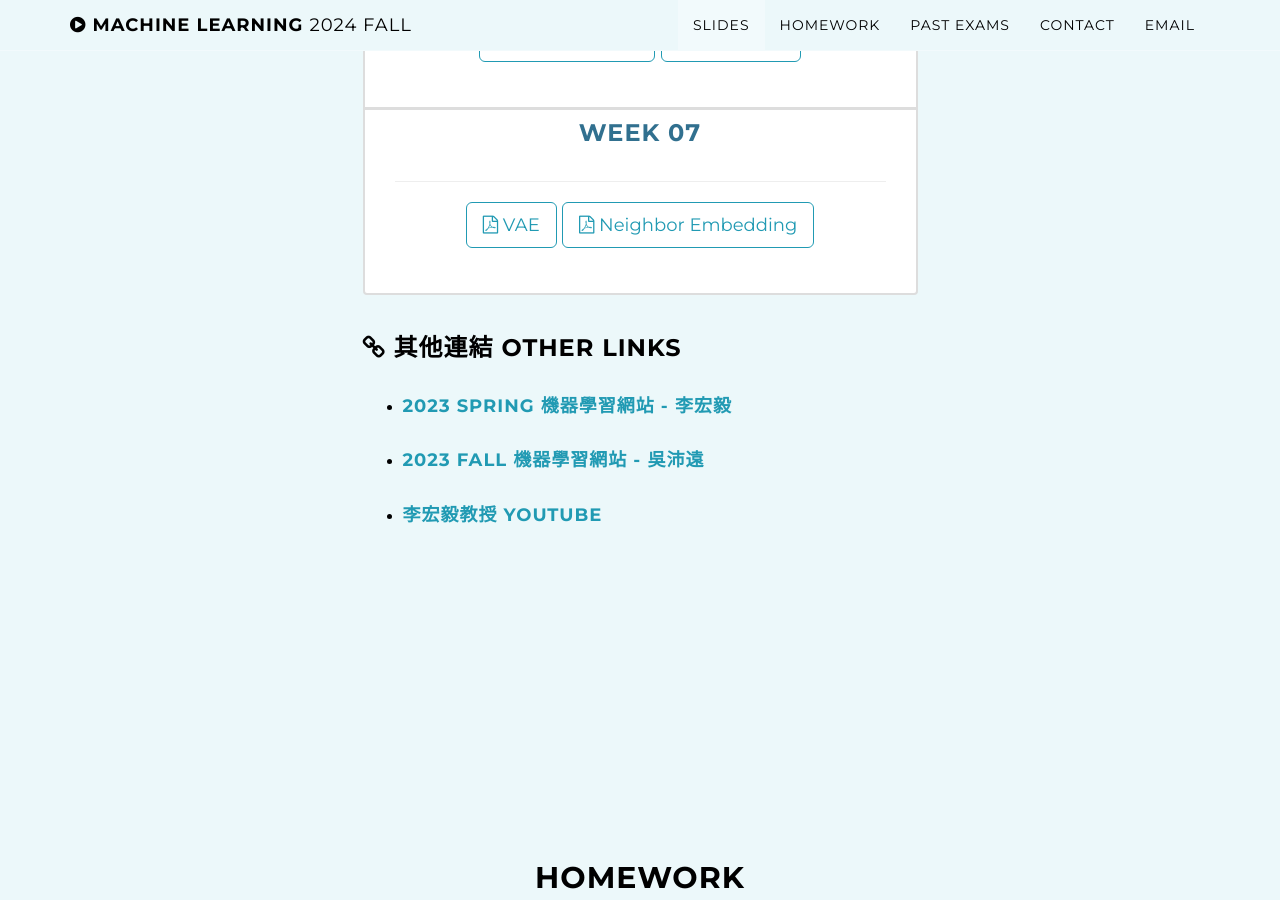
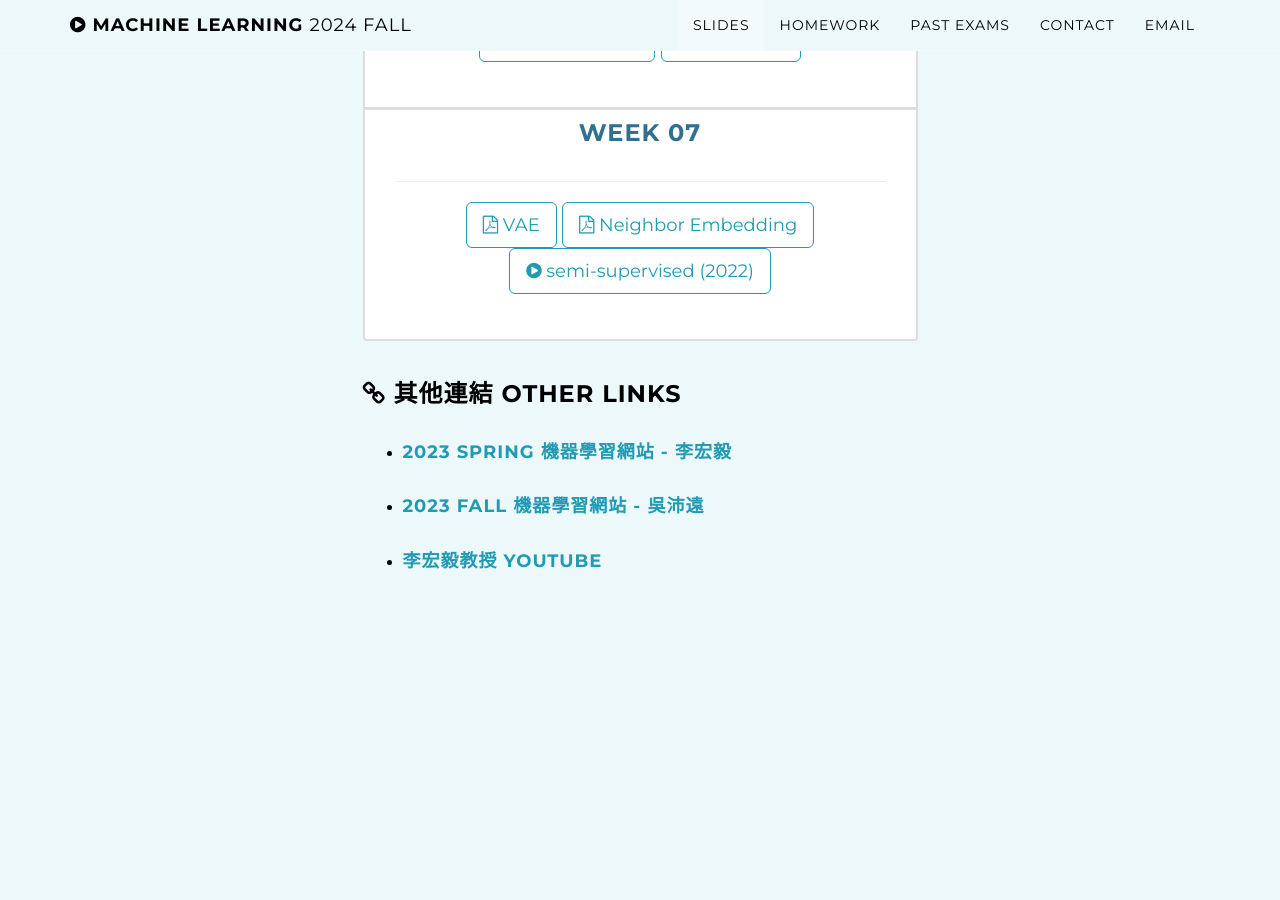
Before and after one commit to ntueemlta2024/ntueemlta2024.github.io, a Jekyll site: the page built from index.html, in a window 1280 px wide and 900 px high, scrolled down 2674 px. Built offline with Jekyll 4.4.1, drawn with Linux system fonts in a browser that asks for light colours.

Commit message:
add semi-supervised

```diff
--- a/_config.yml
+++ b/_config.yml
@@ -154,9 +154,9 @@ syllabus:
       - title: Neighbor Embedding
         kind: file-pdf-o
         path: ./slides/week7/W7_TSNE.pdf
-      # - title: RNN - 1
-      #   kind: play-circle
-      #   path: https://www.youtube.com/watch?v=xCGidAeyS4M
+      - title: semi-supervised (2022)
+        kind: play-circle
+        path: https://www.youtube.com/playlist?list=PLLb0Q4dUC0k-tTCiA6IKL8BIkvs7eyuFl
       # - title: RNN - 2
       #   kind: play-circle
       #   path: https://www.youtube.com/watch?v=rTqmWlnwz_0
```
